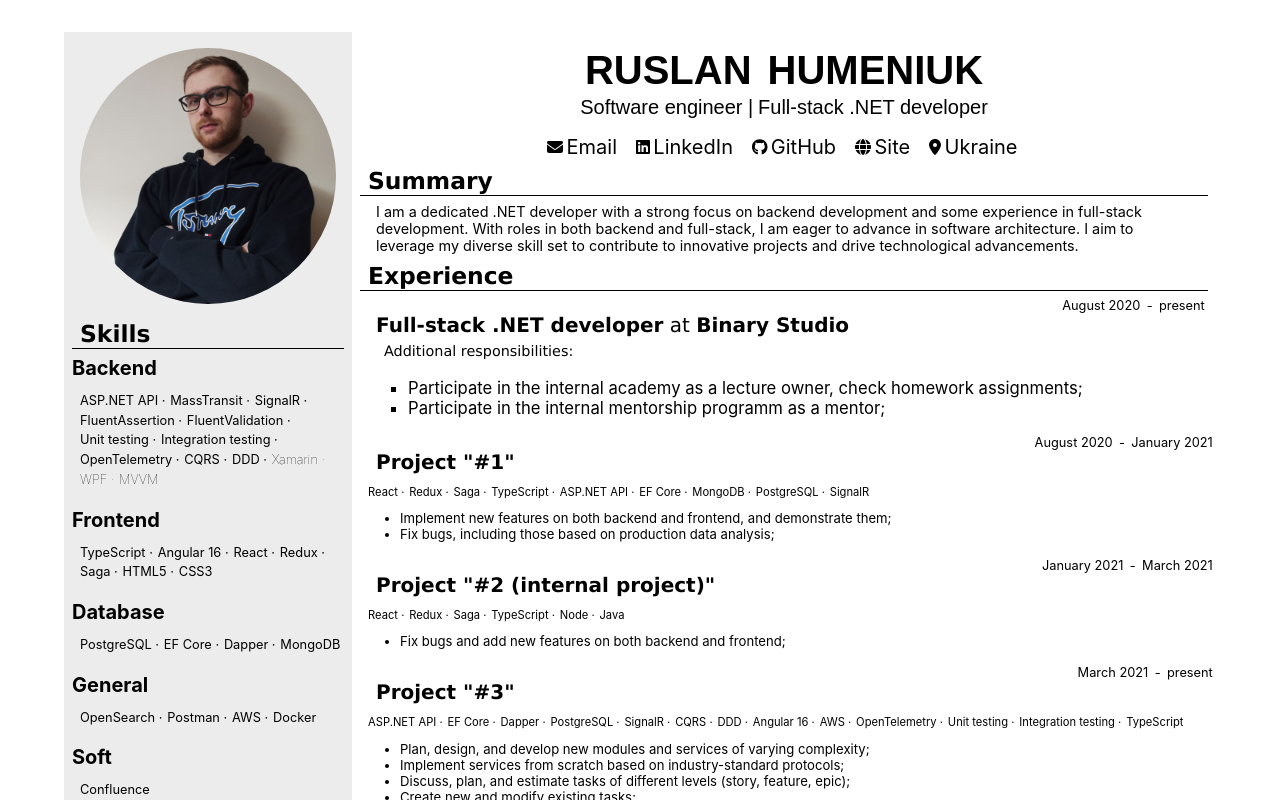
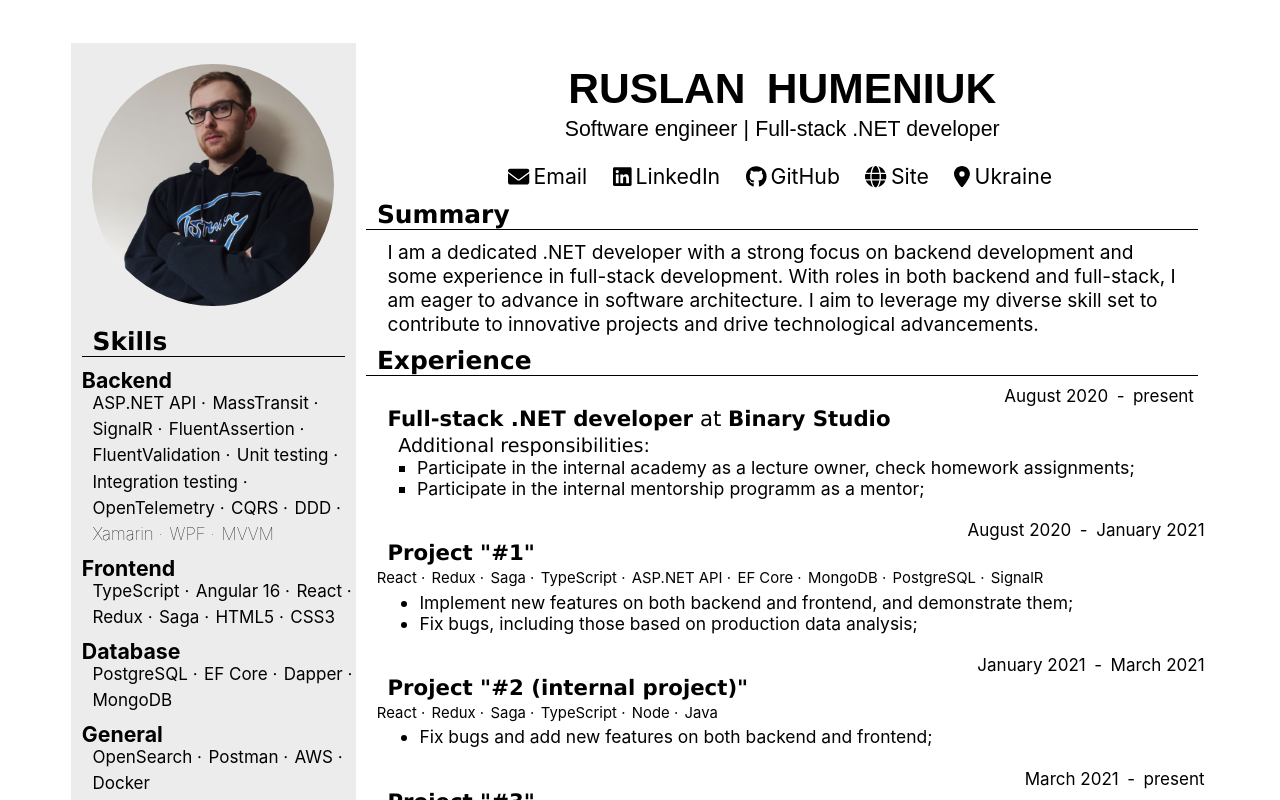
Before and after one commit to rusgumeniuk/portfolio, a React (Create React App) app: page / in a window 1280 px wide. Shown: the top 800 px of the page. Built offline with nearby package versions, Linux system fonts and the light colour scheme.

Commit message:
feat: use :root instead of body and rem instead of px

```diff
--- a/src/index.css
+++ b/src/index.css
@@ -1,5 +1,6 @@
-body {
+:root {
   margin: 0;
+  font-size: 12px;
   font-family: -apple-system, BlinkMacSystemFont, 'Segoe UI', 'Roboto', 'Oxygen',
     'Ubuntu', 'Cantarell', 'Fira Sans', 'Droid Sans', 'Helvetica Neue',
     sans-serif;
@@ -7,33 +8,24 @@
   -moz-osx-font-smoothing: grayscale;
 }
 
-code {
-  font-family: source-code-pro, Menlo, Monaco, Consolas, 'Courier New',
-    monospace;
-}
-
-.date {
-  flex-shrink: 0;
-}
-
-body {
-  font-size: 16px;
+ul {
+  margin: 0;
 }
 
 @media (min-width: 768px) {
-  body {
-    font-size: 18px;
+  :root {
+    font-size: 1.16rem;
   }
 }
 
 @media (min-width: 1024px) {
-  body {
-    font-size: 19px;
+  :root {
+    font-size: 1.25rem;
   }
 }
 
 @media (min-width: 1280px) {
-  body {
-    font-size: 20px;
+  :root {
+    font-size: 1.33rem;
   }
 }
```
